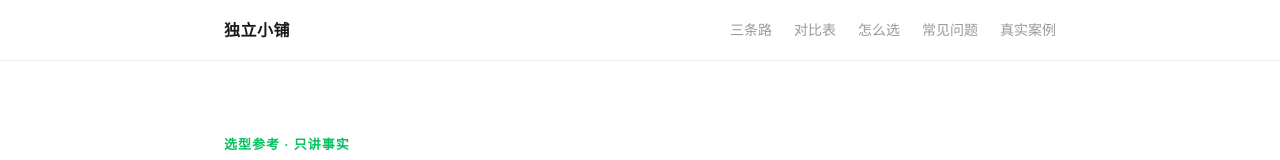
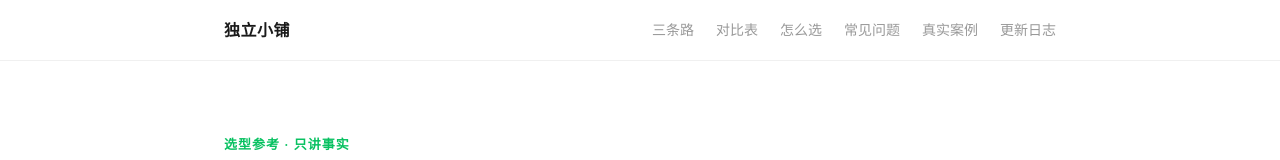
Before and after one commit to Sheldon-Yin/dolee-intro, a plain HTML site: page compare.html in a window 1280 px wide. Shown: the top 160 px of the page. Drawn offline with Linux system fonts and the light colour scheme.

Commit message:
geo: add /intro/changelog.html public release log (versions/dates from ledger); nav interlink on index/compare/cases; sitemap 4th row + llms.txt entry

```diff
--- a/compare.html
+++ b/compare.html
@@ -73,6 +73,7 @@
       <a href="#how">怎么选</a>
       <a href="https://dolee.cn/intro/#faq">常见问题</a>
       <a href="cases.html">真实案例</a>
+      <a href="changelog.html">更新日志</a>
     </nav>
   </div>
 </header>
```
